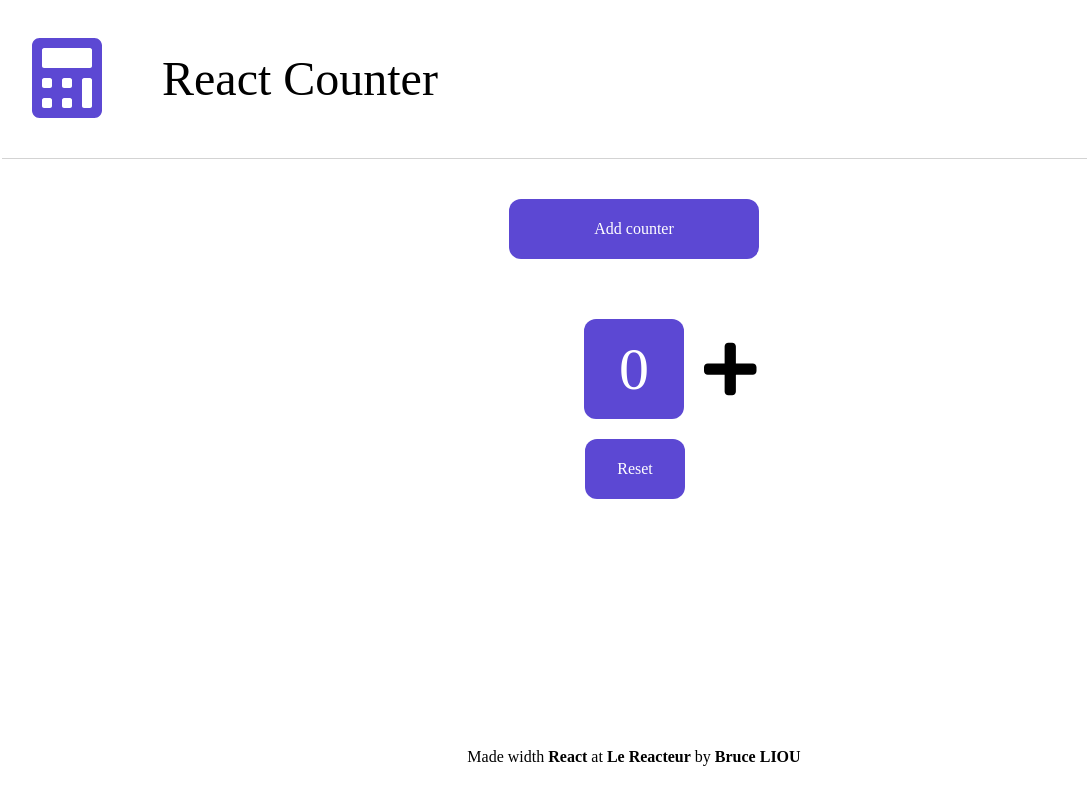
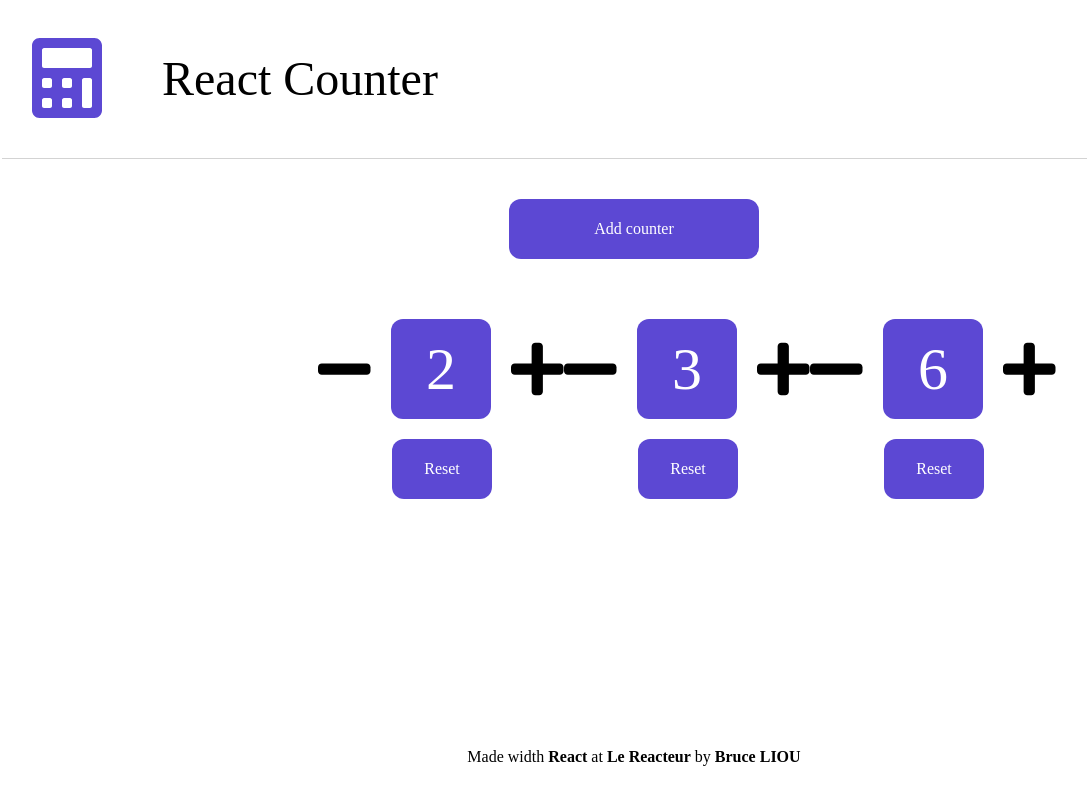
Before and after one commit to BruceLIOU/Le-Reacteur-React-Counter-v2, a React (Create React App) app: page / in a window 1280 px wide. Shown: the top 804 px of the page, without its empty margins (6-1093 px from the left). Built offline with nearby package versions, Linux system fonts and the light colour scheme.

Commit message:
For Bastien help

```diff
--- a/src/App.js
+++ b/src/App.js
@@ -7,7 +7,7 @@ import Counter from "./components/Counter";
 import Footer from "./components/Footer";
 
 const App = () => {
-  const [counter, setCounter] = useState([0]);
+  const [counter, setCounter] = useState([2, 3, 6]);
   return (
     <div className="App">
       <Header />
@@ -16,7 +16,7 @@ const App = () => {
           className="add-counter"
           onClick={() => {
             const newCounter = [...counter];
-            newCounter.push(counter + 1);
+            newCounter.push(0);
             setCounter(newCounter);
           }}
         >
```
